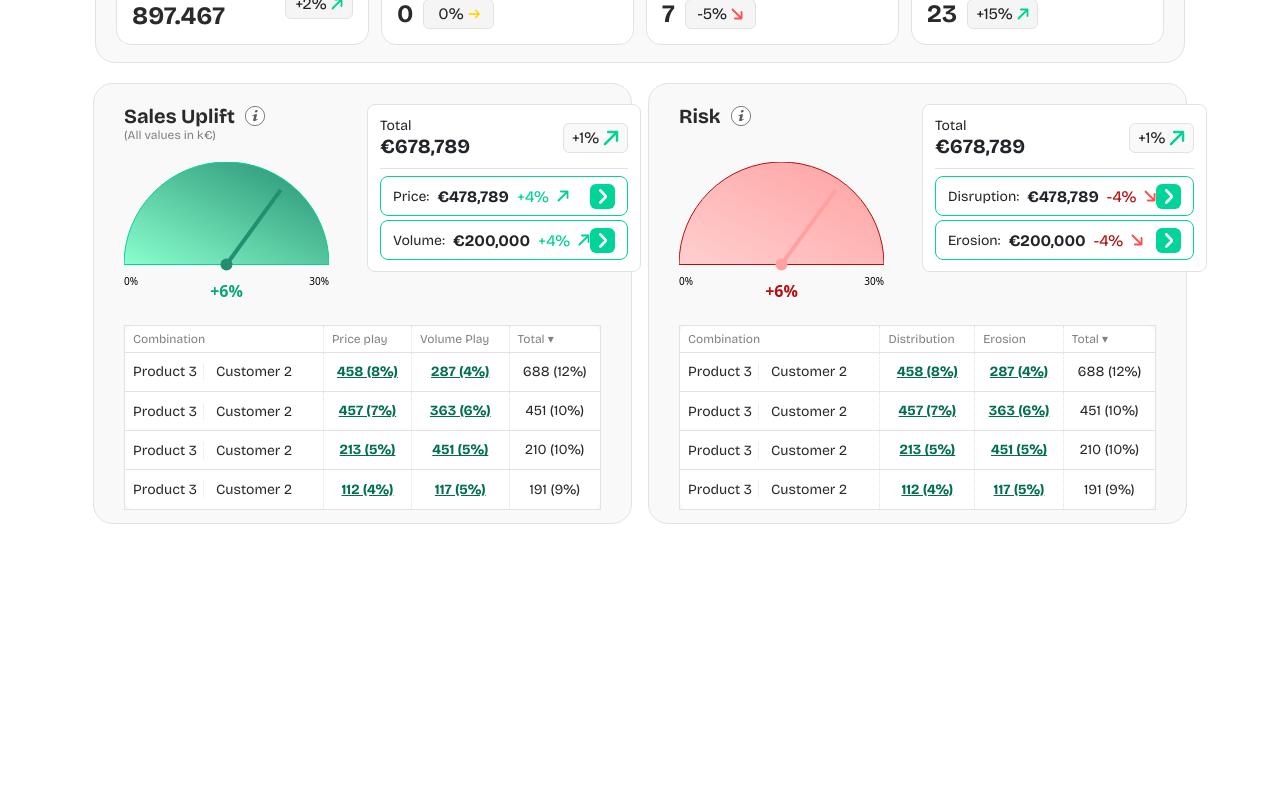
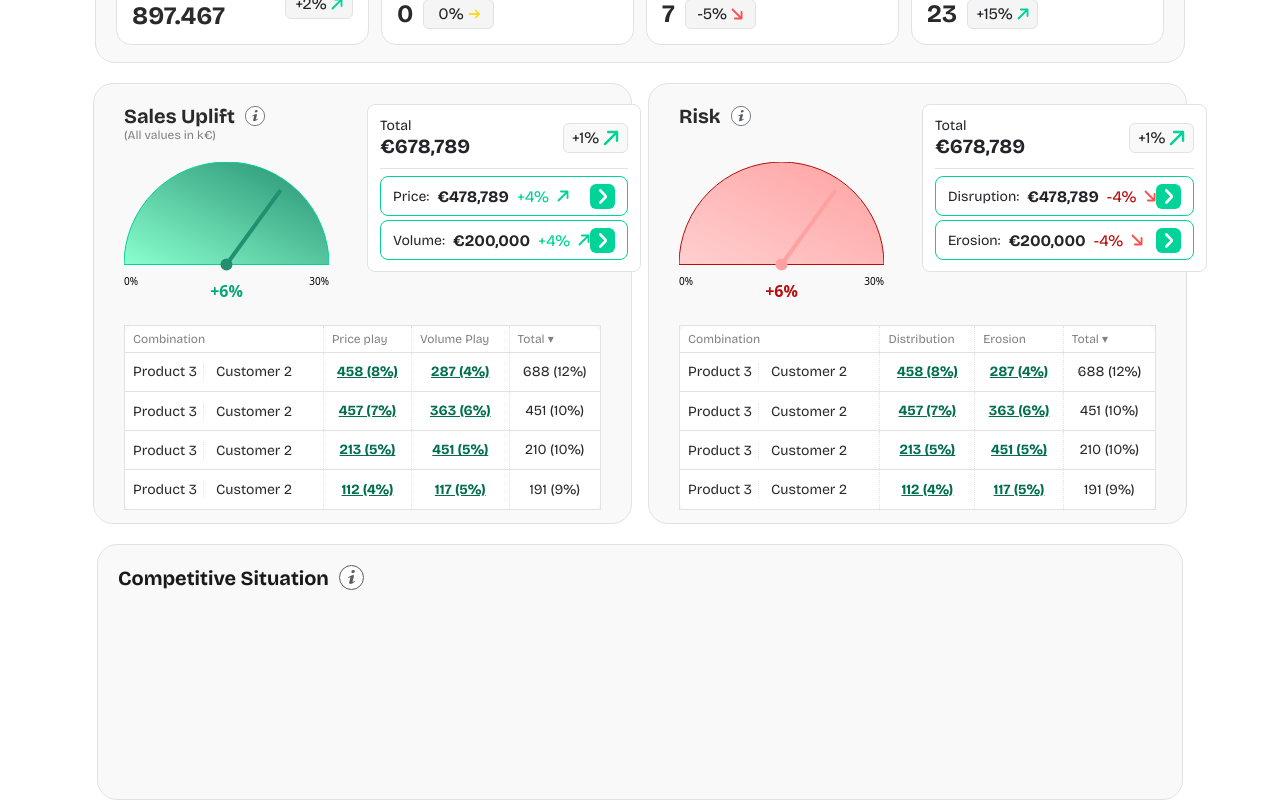
Before and after one commit to SiyanaKostova/figma-to-vue-layout, a Vue app: page / in a window 1280 px wide. Shown: the part 433-1233 px from the top of the page. Before the commit the page ends 957 px from the top, so only its background shows below. Built offline with nearby package versions, Linux system fonts and the light colour scheme.

Commit message:
Competitive Situation Section created

```diff
--- /dev/null
+++ b/src/components/CompetitiveSituation/CompetitiveSituationSection.vue
@@ -0,0 +1,50 @@
+<template>
+  <section class="competitive-wrapper">
+    <div class="competitive-container">
+      <div class="section-title">
+        Competitive Situation
+        <img :src="infoIcon" alt="info" />
+      </div>
+
+      <!-- Three cards will go here next -->
+      <div class="card-row">
+        <!-- We'll insert CompetitiveSituationCard components here later -->
+      </div>
+    </div>
+  </section>
+</template>
+
+<script setup>
+import infoIcon from "../../assets/icons/info.svg";
+</script>
+
+<style scoped lang="scss">
+@import "../../assets/scss/typography";
+
+.competitive-wrapper {
+  margin: 20px 97px 0 97px;
+}
+
+.competitive-container {
+  background-color: var(--color-gray-25);
+  border: 1px solid var(--color-gray-300);
+  border-radius: 20px;
+  padding: 20px;
+  height: 256px;
+}
+
+.section-title {
+  font: $font-20-bold;
+  color: var(--color-gray-900);
+  display: flex;
+  align-items: center;
+  gap: 10px;
+}
+
+/* Reserve space for cards (to be implemented next) */
+.card-row {
+  margin-top: 20px;
+  display: flex;
+  gap: 16px;
+}
+</style>
--- a/src/views/ProductView.vue
+++ b/src/views/ProductView.vue
@@ -4,6 +4,7 @@
     <FlashNews />
     <SalesStatus />
     <SalesUpliftRiskSection />
+    <CompetitiveSituationSection />
 
     <!-- Anything else (cards, charts) goes below -->
   </main>
@@ -14,4 +15,5 @@ import BreadcrumbSection from "../components/BreadcrumbSection.vue";
 import FlashNews from "../components/FlashNews.vue";
 import SalesStatus from "../components/SalesStatus/SalesStatus.vue";
 import SalesUpliftRiskSection from "../components/SalesUpliftRisk/SalesUpliftRiskSection.vue";
+import CompetitiveSituationSection from "../components/CompetitiveSituation/CompetitiveSituationSection.vue";
 </script>
```
Also changed, not shown: src/components/CompetitiveSituation/CompetitiveCard.vue (added).
